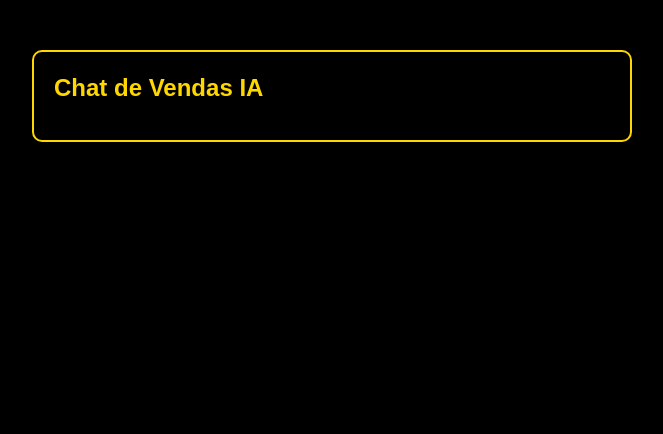
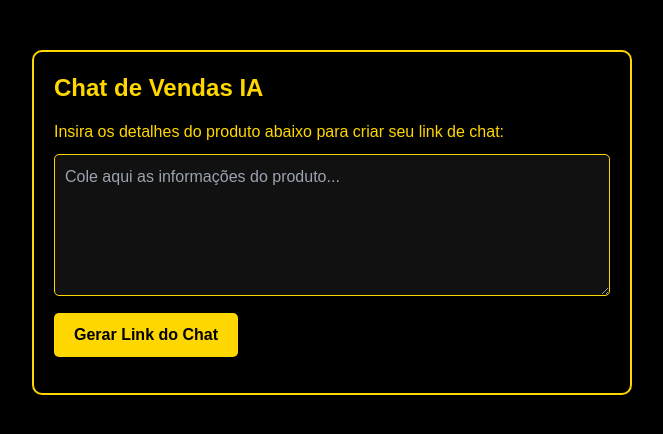
Before and after one commit to anatagomesal-blip/CHAT-DE-VENDAS-PERSONALIZ-VEL, a website: page public/index.html in a window 1280 px wide. Shown: the whole page, without its empty margins (308-971 px from the left). Drawn offline with nearby package versions, Linux system fonts and the light colour scheme.

Commit message:
Update index.html

```diff
--- a/public/index.html
+++ b/public/index.html
@@ -16,3 +16,30 @@
 <body>
     <div class="container">
         <h1 class="text-2xl font-bold mb-4">Chat de Vendas IA</h1>
+        <p>Insira os detalhes do produto abaixo para criar seu link de chat:</p>
+
+        <textarea id="productInfo" rows="5" placeholder="Cole aqui as informações do produto..."></textarea>
+        <button onclick="generateLink()">Gerar Link do Chat</button>
+
+        <div id="linkContainer" class="mt-4"></div>
+    </div>
+
+    <script>
+        function generateLink() {
+            const productInfo = document.getElementById('productInfo').value;
+            if (!productInfo) {
+                alert("Por favor, insira as informações do produto!");
+                return;
+            }
+
+            // CORREÇÃO: O arquivo chat.html está diretamente na raiz do public/
+            const chatLink = "/chat.html?product=" + encodeURIComponent(productInfo);
+
+            document.getElementById('linkContainer').innerHTML = `
+                <p>Compartilhe este link com seus clientes:</p>
+                <a href="${chatLink}" target="_blank" style="color:#FFD700; font-weight:bold;">${window.location.origin + chatLink}</a>
+            `;
+        }
+    </script>
+</body>
+</html>
```
